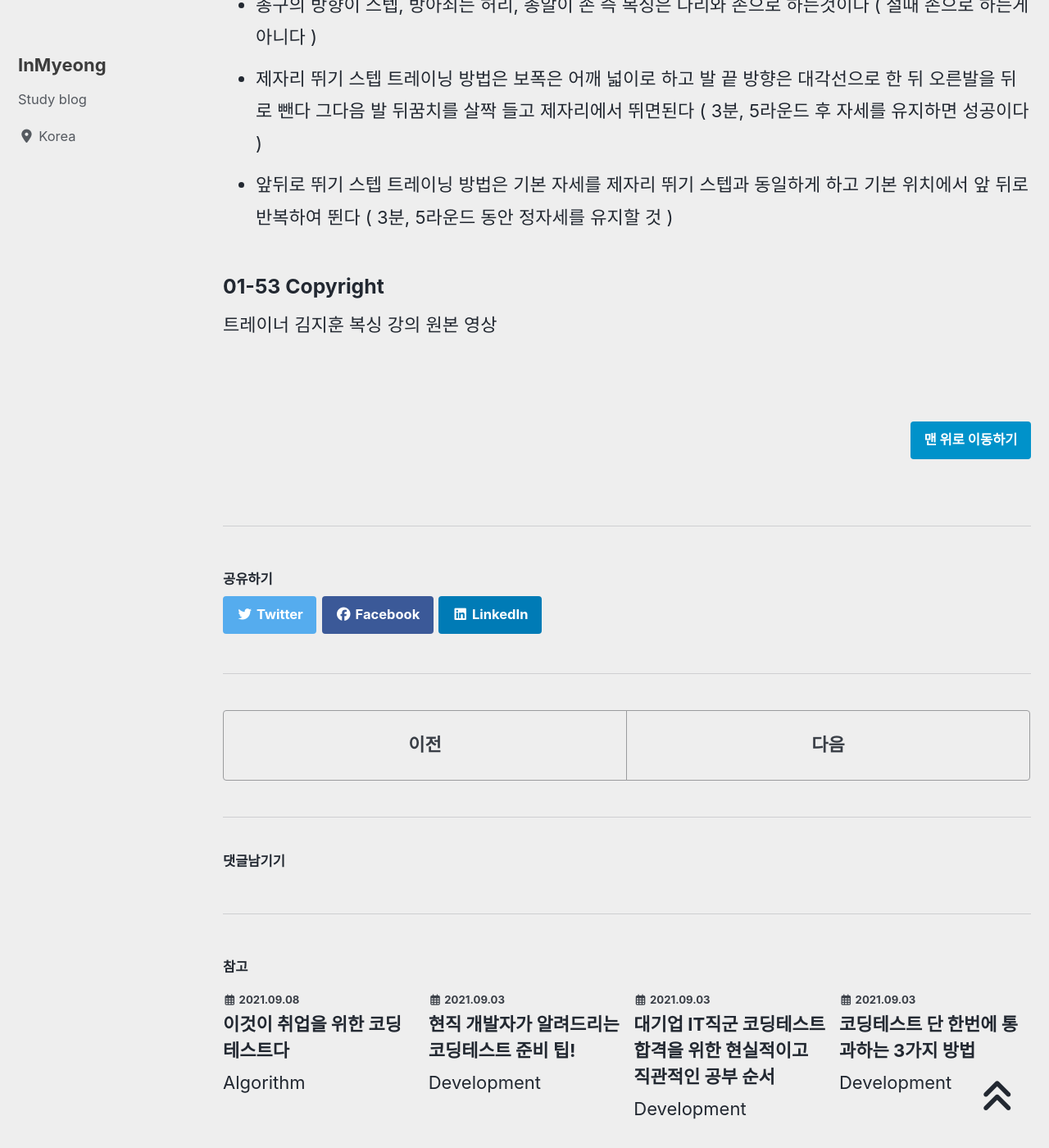
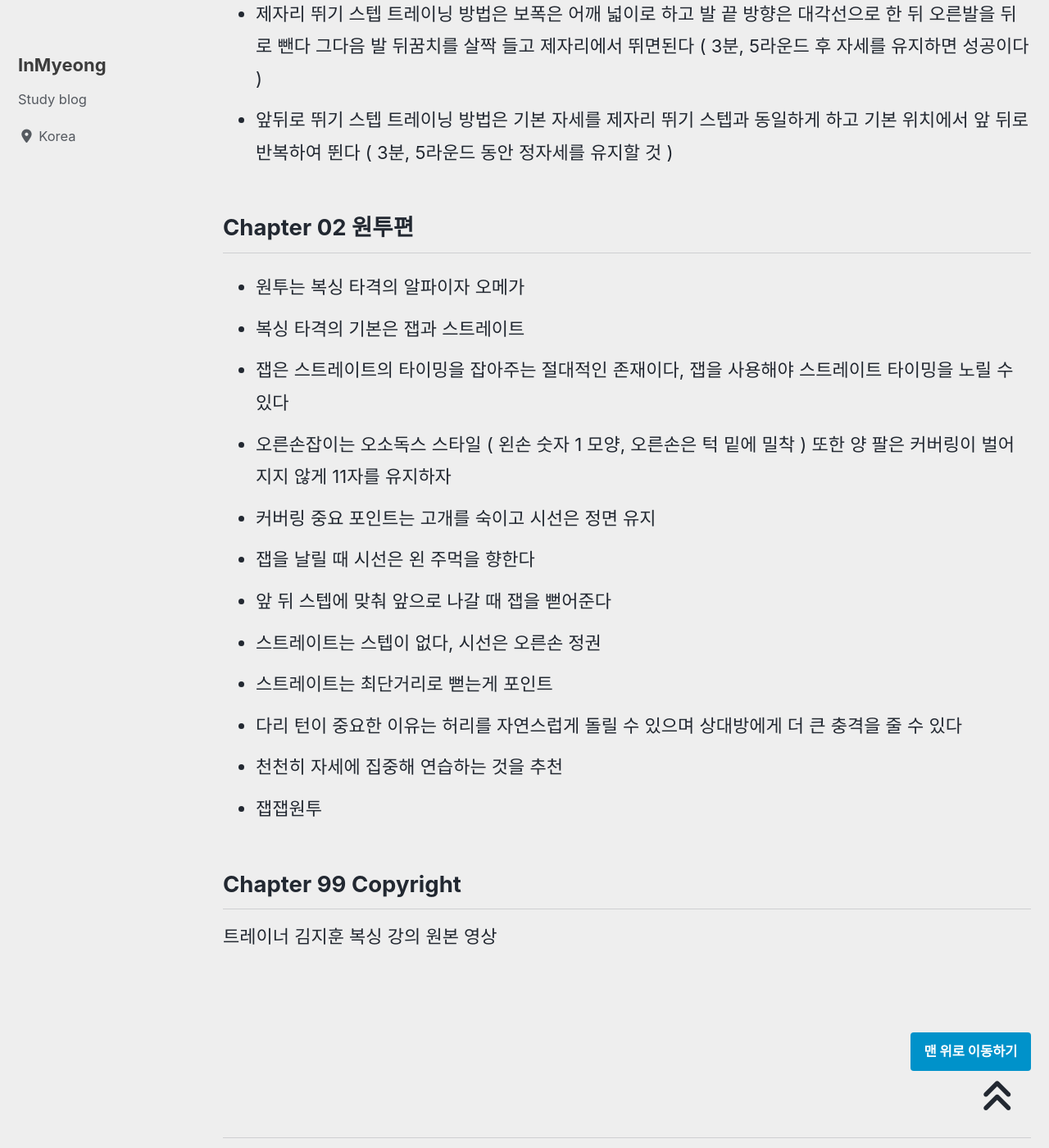
Before and after one commit to devMyeong/devMyeong.github.io, a Jekyll site: the page built from _posts/liberalArts/exercise/2021-07-29-트레이너-김지훈-boxing.md, in a window 1280 px wide and 1400 px high, scrolled down 678 px. Shown: the whole window at 82% size. Built offline with Jekyll 4.4.1, drawn with Linux system fonts in a browser that asks for light colours; cached includes are drawn as plain includes; nearby versions of some CDN libraries; some web fonts are replaced; comment, search, counter and statistics services are not loaded; some of the changed text lies outside the part shown.

Commit message:
corr typo

```diff
--- a/_posts/liberalArts/exercise/2021-07-29-트레이너-김지훈-boxing.md
+++ b/_posts/liberalArts/exercise/2021-07-29-트레이너-김지훈-boxing.md
@@ -15,15 +15,27 @@ date: 2021-07-29
 last_modified_at: 2021-07-29
 ---
 
-## [전 복싱 국가대표 김지훈의 복싱의기술]
-
-### 01-1 스탭편
+## Chapter 01 스탭편
 - 복싱에 있어서 가장 중요한 것은 스텝
 - 총구의 방향이 스텝, 방아쇠는 허리, 총알이 손 즉 복싱은 다리와 손으로 하는것이다 ( 절때 손으로 하는게 아니다 )
 - 제자리 뛰기 스텝 트레이닝 방법은 보폭은 어깨 넓이로 하고 발 끝 방향은 대각선으로 한 뒤 오른발을 뒤로 뺀다 그다음 발 뒤꿈치를 살짝 들고 제자리에서 뛰면된다 ( 3분, 5라운드 후 자세를 유지하면 성공이다 )
 - 앞뒤로 뛰기 스텝 트레이닝 방법은 기본 자세를 제자리 뛰기 스텝과 동일하게 하고 기본 위치에서 앞 뒤로 반복하여 뛴다 ( 3분, 5라운드 동안 정자세를 유지할 것 )
 
-### 01-53 Copyright
+## Chapter 02 원투편
+- 원투는 복싱 타격의 알파이자 오메가
+- 복싱 타격의 기본은 잽과 스트레이트
+- 잽은 스트레이트의 타이밍을 잡아주는 절대적인 존재이다, 잽을 사용해야 스트레이트 타이밍을 노릴 수 있다
+- 오른손잡이는 오소독스 스타일 ( 왼손 숫자 1 모양, 오른손은 턱 밑에 밀착 ) 또한 양 팔은 커버링이 벌어지지 않게 11자를 유지하자
+- 커버링 중요 포인트는 고개를 숙이고 시선은 정면 유지
+- 잽을 날릴 때 시선은 왼 주먹을 향한다
+- 앞 뒤 스텝에 맞춰 앞으로 나갈 때 잽을 뻗어준다
+- 스트레이트는 스텝이 없다, 시선은 오른손 정권
+- 스트레이트는 최단거리로 뻗는게 포인트
+- 다리 턴이 중요한 이유는 허리를 자연스럽게 돌릴 수 있으며 상대방에게 더 큰 충격을 줄 수 있다
+- 천천히 자세에 집중해 연습하는 것을 추천
+- 잽잽원투
+
+## Chapter 99 Copyright
 [ 트레이너 김지훈 복싱 강의 원본 영상 ](https://www.youtube.com/watch?v=8YR-B7FL43E&list=WL&index=32&t=12s/)
 
 <br>
```
Also changed, not shown: _posts/codingTest/2021-09-08-이코테.md (+2 -1 lines).
